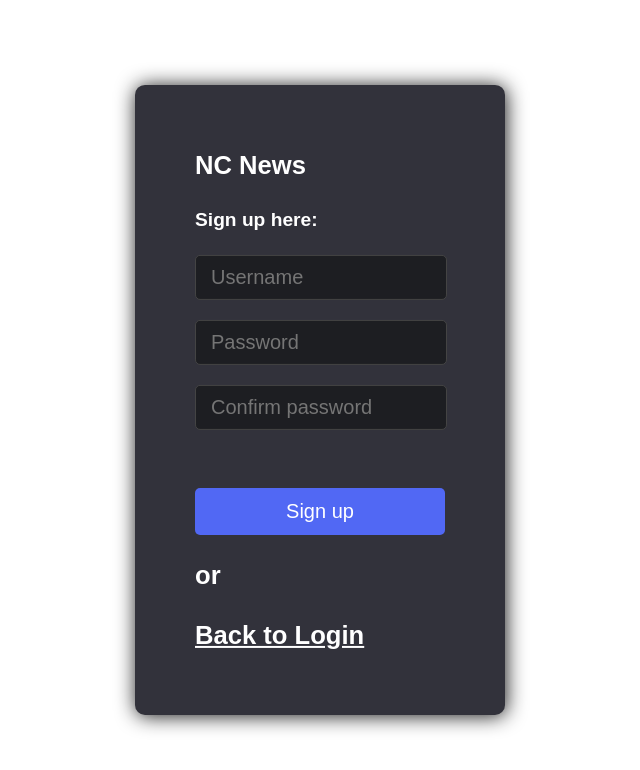
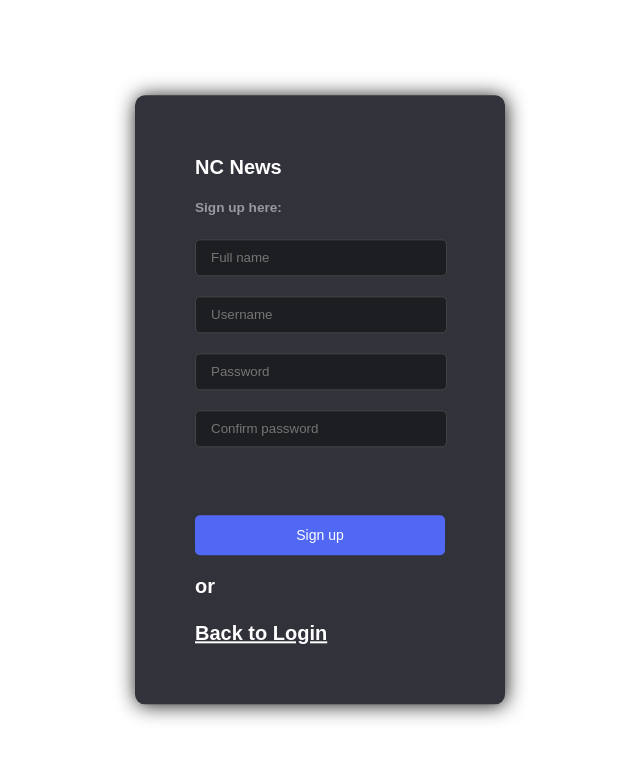
Before and after one commit to rvallely/nc-news, a React (Create React App) app: page /signup in a window 1280 px wide. Shown: the top 770 px of the page, without its empty margins (320-960 px from the left). Built offline with nearby package versions, Linux system fonts and the light colour scheme.

Commit message:
set states in sign up form

```diff
--- a/src/App.css
+++ b/src/App.css
@@ -178,7 +178,7 @@
   margin: 20px 0;
 }
 .login-form input {
-  font-size:20px;
+  font-size: 20px;
   text-indent: 15px;
   width: 100%;
   border: 1px solid #444;
@@ -204,7 +204,7 @@
   text-align: center;
   transition: background 500ms ease;
   color: #fff;
-  margin-top: -10px;
+  margin-top: -15px;
 }
 
 #signup-button {
@@ -230,13 +230,62 @@
   text-align: right;
 }
 
-#signup-form {
-  padding-top: 0%;
+.signup-form-heading {
+  font-size: 1.25em;
+  color: #fff;
+  text-align: left;
 }
 
-#signup-form-msg {
-  font-size: larger;
+.signup-form-description {
+  font-size: 0.85em;
+  color: #999A9E;
+  text-align: left;
 }
+
+.signup-form-container {
+  background: #32323b;
+  border-radius: 10px;
+  position: absolute;
+  top: 50%;
+  left: 50%;
+  transform: translate(-50%, -50%);
+  width: 250px;
+  padding: 40px 60px;
+  box-shadow:1px 1px 20px #171717;
+}
+
+.signup-form-input-box {
+  width: 100%;
+  margin: 20px 0;
+}
+
+.signup-form-container input {
+  width: 100%;
+  border: 1px solid #444;
+  border-radius: 5px;
+  background: #1d1e22;
+  color: #fff;
+  padding: 10px 0;
+  text-indent: 15px;
+}
+
+.signup-form-button {
+  border: none;
+  width: 100%;
+  border-radius: 5px;
+  padding: 12px 0;
+  font-size: 14px;
+  background: #5168f4;
+  text-align: center;
+  transition: background 500ms ease;
+  color: #fff;
+}
+
+.signup-form-button:hover {
+  cursor: pointer;
+  background: #E1E425;
+}
+
 .user-area-links-container {
   text-align: center;
 }
--- a/src/components/General/Signup.jsx
+++ b/src/components/General/Signup.jsx
@@ -4,8 +4,10 @@ import { UserContext } from '../../contexts/User';
 import { getSingleUser } from '../../utils/api';
 
 const Signup = () => {
+    const [fullName, setFullName] = useState('')
     const [username, setUsername] = useState('')
     const [password, setPassword] = useState('')
+    const [confirmPassword, setConfirmPassword] = useState('')
     const [error, setError] = useState(null);
     const { loggedInUser, setLoggedInUser } = useContext(UserContext)
 
@@ -13,32 +15,57 @@ const Signup = () => {
 
    const handleSubmit = (e) => {
         e.preventDefault();
-        const user = { username, password };
-        getSingleUser(username, password).then((user) => {
-            setLoggedInUser(user)
-            setError(null);
-            navigate('/articles');
+        const user = { username, password, confirmPassword };
+        console.log(user);
+        // check passwords match
+        if (password !== confirmPassword) {
+            alert('Passwords must match.')
+            console.log(e);
+            window.location.reload(true);
+        } else {
+            console.log('matching')
+        }
+        // check user doesn't exist
+        // if user doesn't exist {
+            // postNewUser
+        // if user does exist
+            // if err.msg user exists
+            // then alert('this user already exists');
+       // }
+        // getSingleUser(username, password).then((user) => {
+        //     setLoggedInUser(user)
+        //     setError(null);
+        //     navigate('/articles');
 
-        })
-        .catch((err) => {
-            setError(err);
-            if (err.response.data.msg === 'Not Found: user not on database') {
-                alert('User not found. Please try again.')
-            } else if (err.response.data.msg === 'Bad Request: incorrect password.') {
-                alert('Incorrect password. Please try again.')
-            }
-            setUsername('');
-            setPassword('');
-            setError(null);
-        });
+        // })
+        // .catch((err) => {
+        //     setError(err);
+        //     if (err.response.data.msg === 'Not Found: user not on database') {
+        //         alert('User not found. Please try again.')
+        //     } else if (err.response.data.msg === 'Bad Request: incorrect password.') {
+        //         alert('Incorrect password. Please try again.')
+        //     }
+        //     setUsername('');
+        //     setPassword('');
+        //     setError(null);
+        // });
     }
     return (
-        <div className='login-container'>
-            <div className='login-form'>
-                <h2 id='signup-form'>NC News</h2>
-                <h2 id='signup-form-msg'>Sign up here:</h2>
+        <div className='signup-container'>
+            <div className='signup-form-container'>
+                <h2 className='signup-form-heading'>NC News</h2>
+                <h2 className='signup-form-description'>Sign up here:</h2>
                 <form onSubmit={handleSubmit}>
-                    <div className='login-form-input-box'>
+                <div className='signup-form-input-box'>
+                        <input
+                          type='text'
+                          placeholder='Full name'
+                          required
+                          value={fullName}
+                          onChange={(e) => setFullName(e.target.value)}
+                        ></input>
+                    </div>
+                    <div className='signup-form-input-box'>
                         <input
                           type='text'
                           placeholder='Username'
@@ -47,7 +74,7 @@ const Signup = () => {
                           onChange={(e) => setUsername(e.target.value)}
                         ></input>
                     </div>
-                    <div className='login-form-input-box'>
+                    <div className='signup-form-input-box'>
                         <input
                           type='password'
                           placeholder='Password'
@@ -56,22 +83,22 @@ const Signup = () => {
                           onChange={(e) => setPassword(e.target.value)}
                         ></input>
                     </div>
-                    <div className='login-form-input-box'>
+                    <div className='signup-form-input-box'>
                         <input
                           type='password'
                           placeholder='Confirm password'
                           required
-                          value={password}
-                          onChange={(e) => setPassword(e.target.value)}
+                          value={confirmPassword}
+                          onChange={(e) => setConfirmPassword(e.target.value)}
                         ></input>
                     </div>
                     <br></br>
                     <br></br>
-                    <button className='login-form-button'>Sign up</button>
+                    <button className='signup-form-button'>Sign up</button>
                 </form>
-                <h2>or</h2>
-                <Link style={{'textDecoration': 'underline', 'color': '#fff'}} className='link' key='home' to='/'>
-                    <h2>Back to Login</h2>
+                <h2 className='signup-form-heading'>or</h2>
+                <Link style={{'textDecoration': 'underline', color: '#fff'}} className='link' key='home' to='/'>
+                    <h2 className='signup-form-heading'>Back to Login</h2>
                 </Link>
             </div>
         </div>
```
